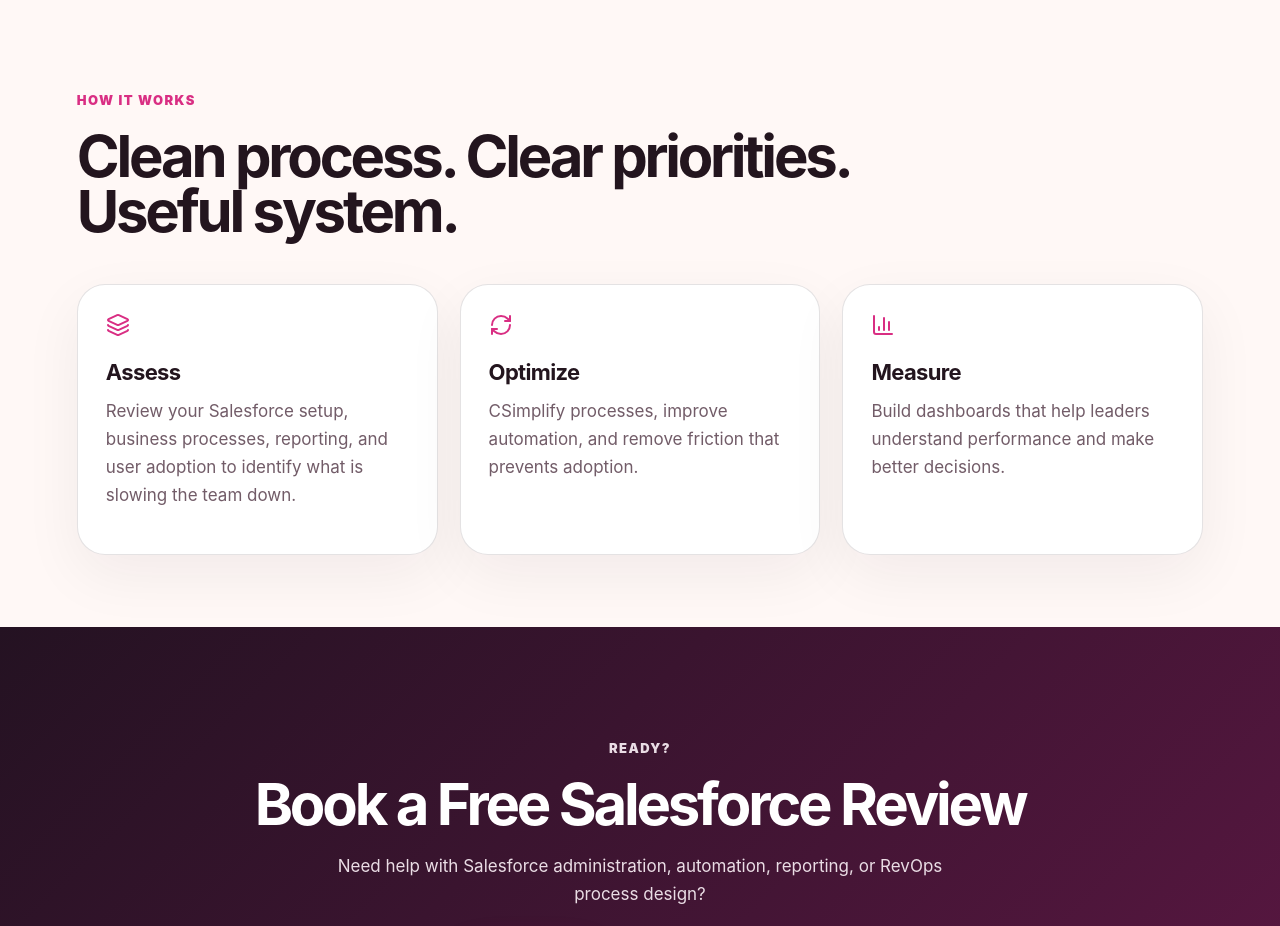
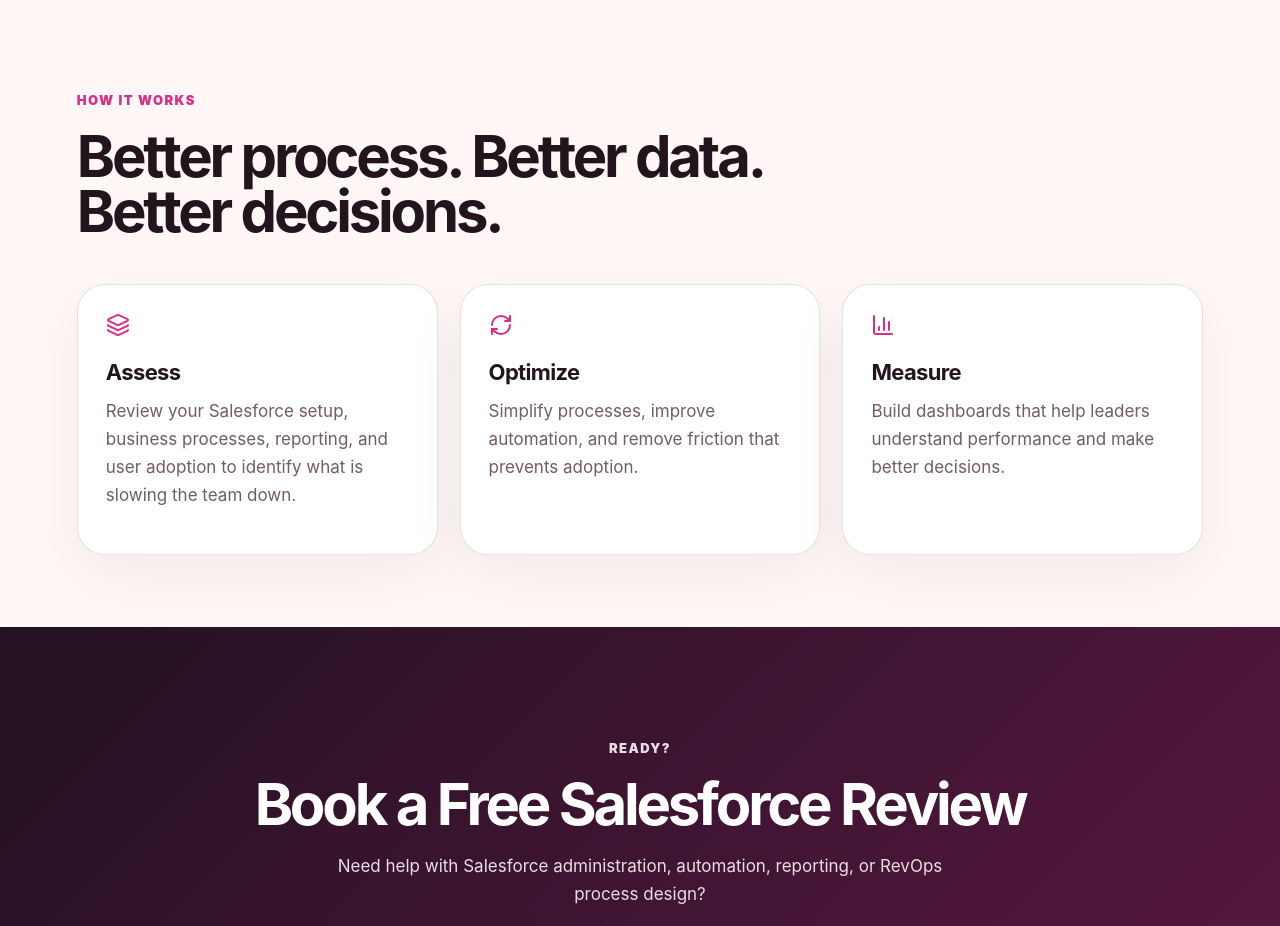
Before and after one commit to marta790522/dashboard-queen-site, a Next.js app: page / in a window 1280 px wide. Shown: the part 4220-5146 px from the top of the page. Built offline with nearby package versions, Linux system fonts and the light colour scheme.

Commit message:
Update page.tsx

```diff
--- a/app/page.tsx
+++ b/app/page.tsx
@@ -245,11 +245,11 @@ My goal is simple: build systems that people actually want to use and that leade
       <section className="section process">
         <div className="sectionHeader">
           <p className="eyebrow">How it works</p>
-          <h2>Clean process. Clear priorities. Useful system.</h2>
+          <h2>Better process. Better data. Better decisions.</h2>
         </div>
         <div className="steps">
           <div><Layers/><h3>Assess</h3><p>Review your Salesforce setup, business processes, reporting, and user adoption to identify what is slowing the team down.</p></div>
-          <div><RefreshCw/><h3>Optimize</h3><p>CSimplify processes, improve automation, and remove friction that prevents adoption.</p></div>
+          <div><RefreshCw/><h3>Optimize</h3><p>Simplify processes, improve automation, and remove friction that prevents adoption.</p></div>
           <div><BarChart3/><h3>Measure</h3><p>Build dashboards that help leaders understand performance and make better decisions.</p></div>
         </div>
       </section>
```
